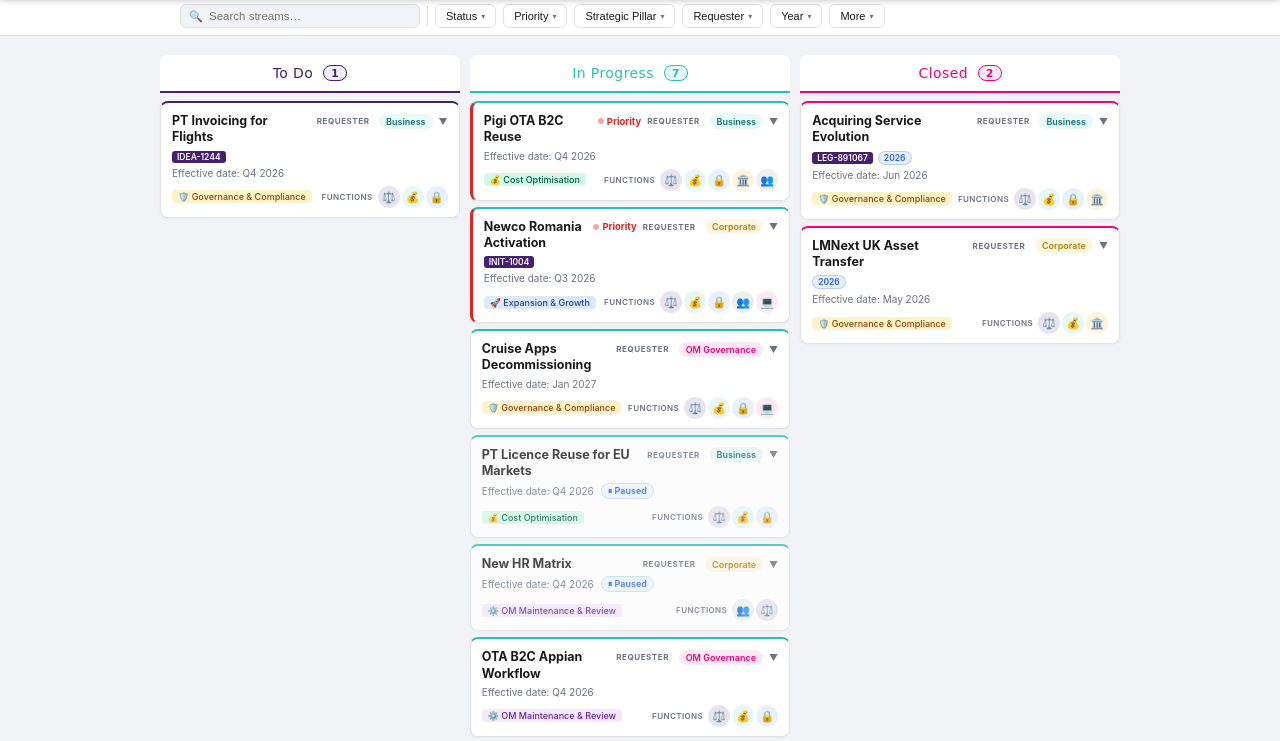
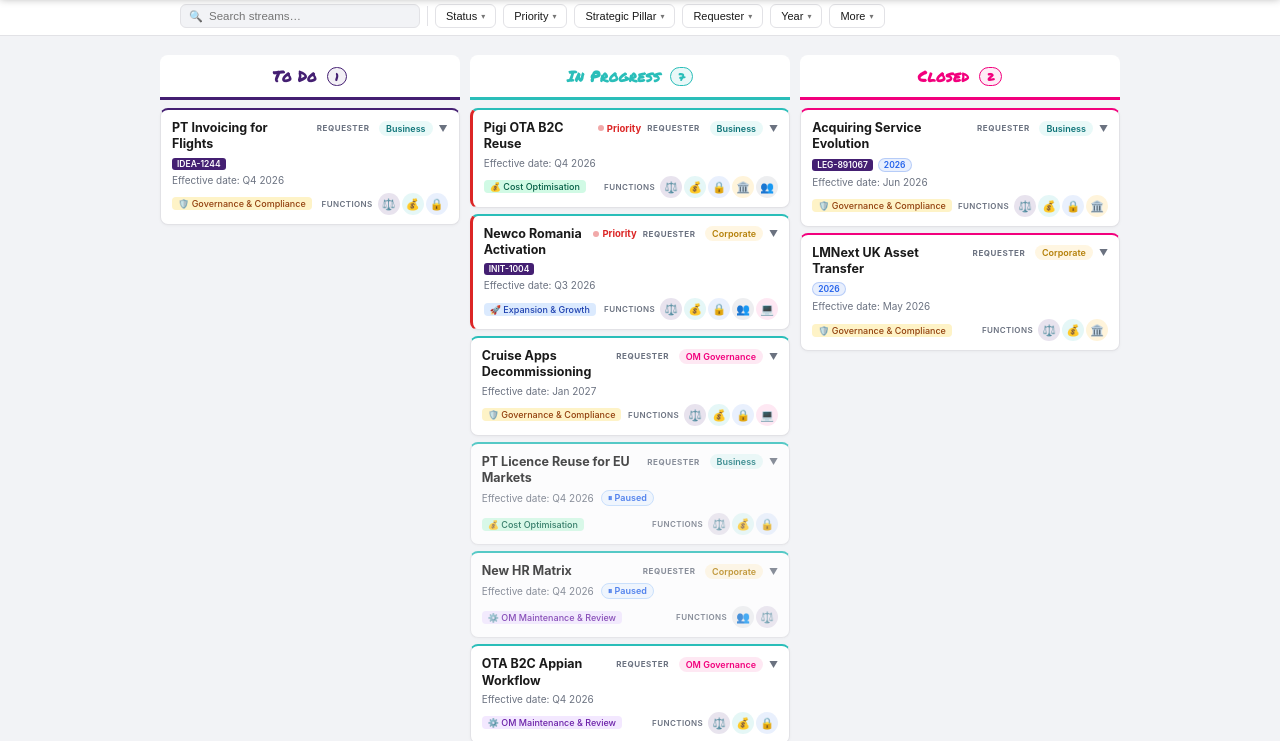
Before and after one commit to dianetalagrand/om-dashboard, a plain HTML site: page index.html in a window 1280 px wide. Shown: the part 55-796 px from the top of the page. Drawn offline with Linux system fonts and the light colour scheme.

Commit message:
fix: Permanent Marker via link tag + system fallback stack, thicker col border

```diff
--- a/index.html
+++ b/index.html
@@ -3,6 +3,9 @@
 <head>
 <meta charset="UTF-8">
 <meta name="viewport" content="width=device-width, initial-scale=1.0">
+<link rel="preconnect" href="https://fonts.googleapis.com">
+<link rel="preconnect" href="https://fonts.gstatic.com" crossorigin>
+<link href="https://fonts.googleapis.com/css2?family=Permanent+Marker&display=swap" rel="stylesheet">
 <title>OM Governance · Portfolio Dashboard</title>
 <style>
   :root {
@@ -98,14 +101,14 @@
 
   /* COLUMNS */
   .col-wrap{display:flex;flex-direction:column;}
-  .col-header{display:flex;align-items:center;justify-content:space-between;padding:10px 14px;border-radius:8px 8px 0 0;font-family:"Permanent Marker",cursive;font-size:14px;letter-spacing:0.03em;background:white;border-bottom:2px solid;}
+  .col-header{display:flex;align-items:center;justify-content:space-between;padding:10px 14px;border-radius:8px 8px 0 0;font-family:"Permanent Marker","Caveat","Comic Sans MS","Chalkboard SE","Bradley Hand",cursive;font-size:15px;font-weight:700;letter-spacing:0.03em;background:white;border-bottom:2px solid;}
   .col-header .col-count{font-size:10.5px;font-weight:700;border-radius:10px;padding:1px 7px;border:1.5px solid;}
   .col-cards{display:flex;flex-direction:column;gap:6px;padding:8px 0 4px;}
-  .col-todo   .col-header{border-color:var(--col-todo);  color:var(--col-todo); text-align:center;}
+  .col-todo   .col-header{border-color:var(--col-todo);  color:var(--col-todo); text-align:center; border-bottom-width:3px;}
   .col-todo   .col-header .col-count{color:var(--col-todo);  border-color:var(--col-todo);  background:rgba(68,31,114,0.07);}
-  .col-ip     .col-header{border-color:var(--col-ip);    color:var(--col-ip); text-align:center;}
+  .col-ip     .col-header{border-color:var(--col-ip);    color:var(--col-ip); text-align:center; border-bottom-width:3px;}
   .col-ip     .col-header .col-count{color:var(--col-ip);    border-color:var(--col-ip);    background:rgba(42,190,185,0.1);}
-  .col-closed .col-header{border-color:var(--col-closed);color:var(--col-closed); text-align:center;}
+  .col-closed .col-header{border-color:var(--col-closed);color:var(--col-closed); text-align:center; border-bottom-width:3px;}
   .col-closed .col-header .col-count{color:var(--col-closed);border-color:var(--col-closed);background:rgba(242,0,125,0.08);}
 
   /* STREAM CARD */
@@ -197,7 +200,6 @@
 
   ::-webkit-scrollbar{width:4px;height:4px;}
   ::-webkit-scrollbar-thumb{background:var(--border);border-radius:3px;}
-  @import url('https://fonts.googleapis.com/css2?family=Permanent+Marker&display=swap');
 </style>
 </head>
 <body>
```
